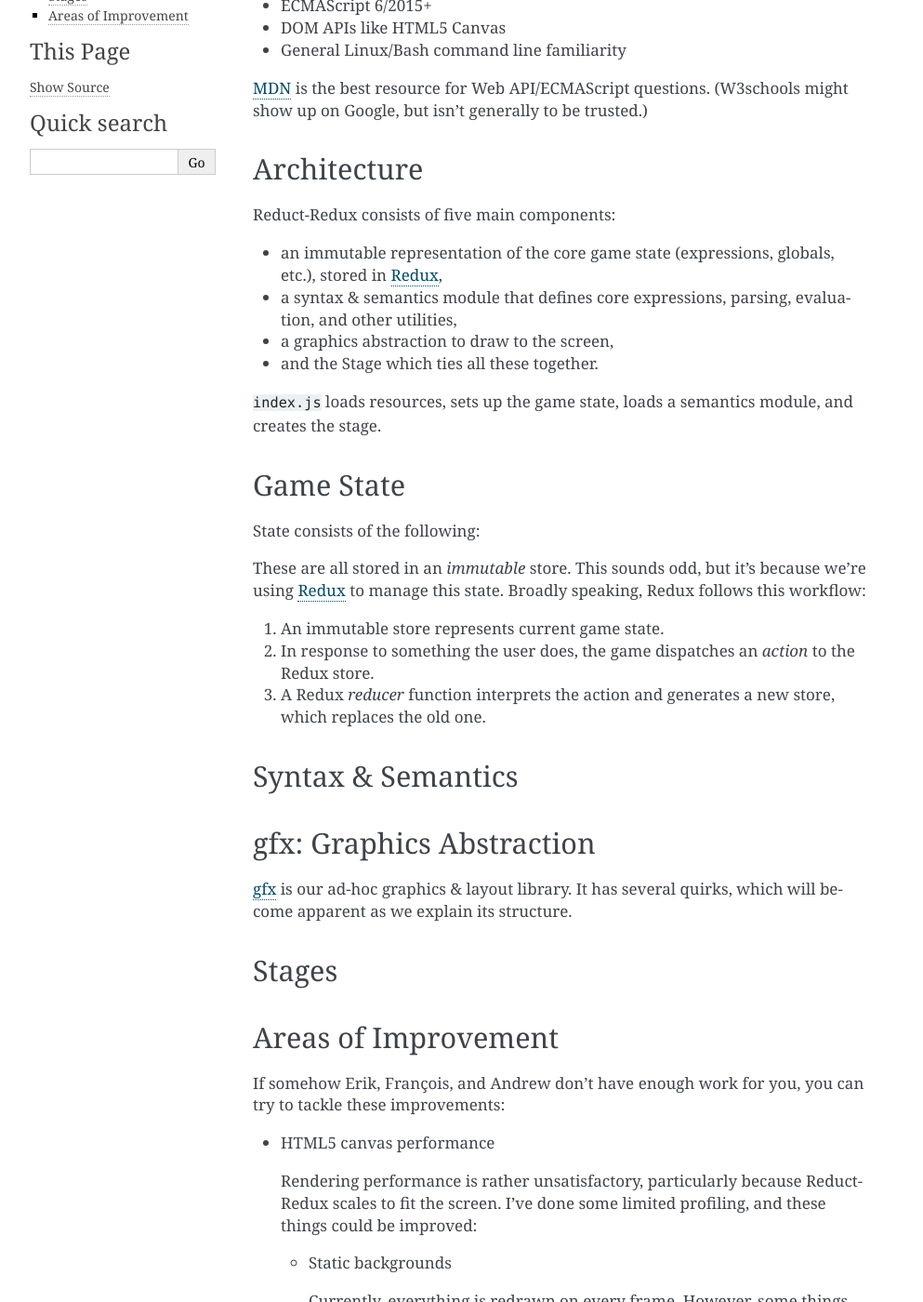
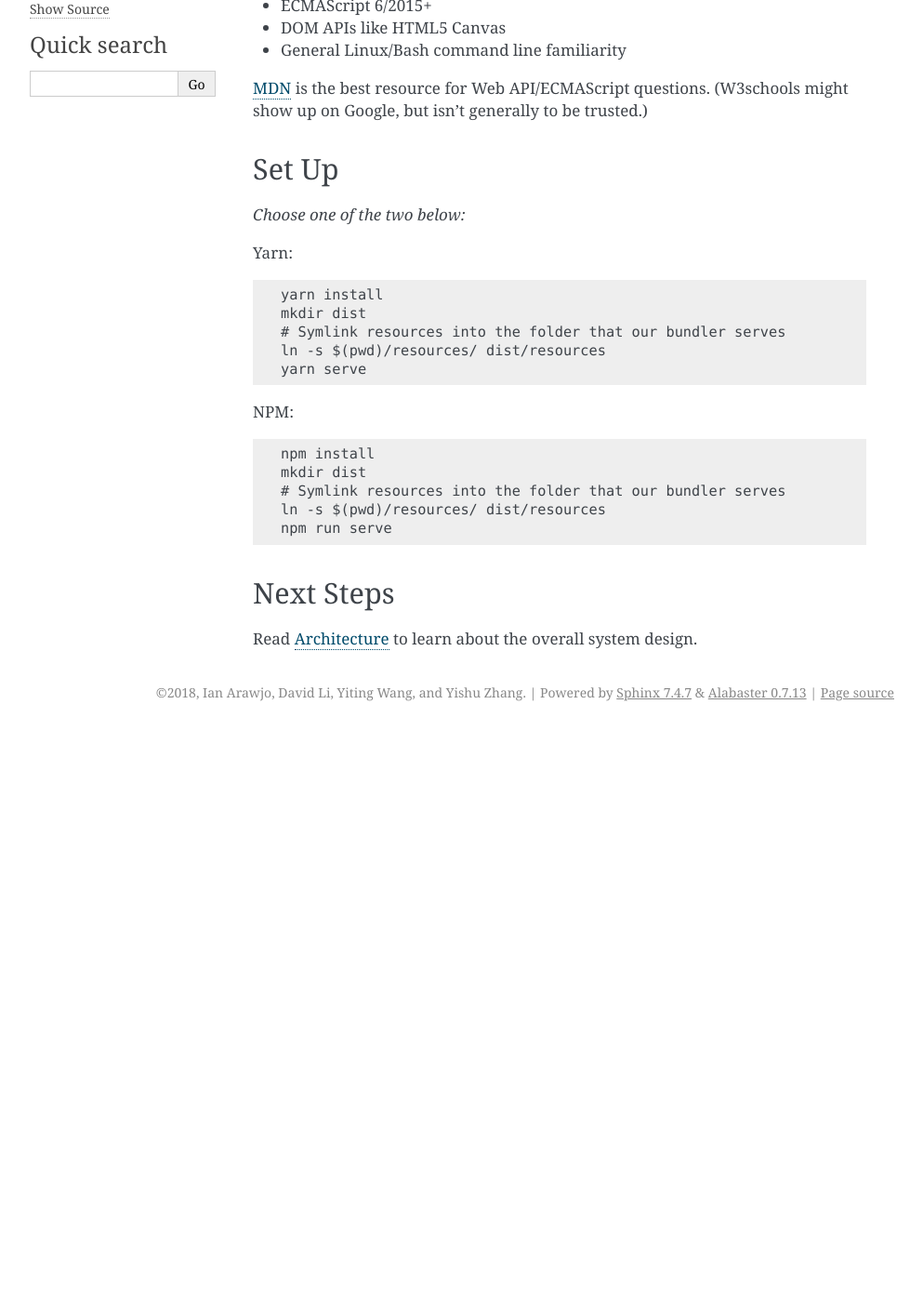
Before and after one commit to lidavidm/reduct-redux, a Sphinx documentation site: the page built from docs/starthere.rst, in a window 1280 px wide and 1400 px high, scrolled down 214 px. Shown: the whole window at 93% size, without its empty margins (148-1141 px from the left). Built offline with Sphinx 7.4.7, drawn with Linux system fonts in a browser that asks for light colours; after the commit the page ends 998 px from its top, so only the background shows below that; some of the changed text lies outside the part shown.

Commit message:
Reorganize docs

```diff
--- a/docs/index.rst
+++ b/docs/index.rst
@@ -10,9 +10,9 @@ Welcome to reduct-redux's documentation!
    :maxdepth: 2
 
    starthere
+   architecture
    resources
-   gfx
-   gfx/animate
+   modules/index
 
 Indices and tables
 ==================
--- a/docs/starthere.rst
+++ b/docs/starthere.rst
@@ -15,72 +15,31 @@ You should be comfortable with the following:
 MDN_ is the best resource for Web API/ECMAScript questions. (W3schools
 might show up on Google, but isn't generally to be trusted.)
 
-Architecture
-============
+Set Up
+======
 
-Reduct-Redux consists of five main components:
+*Choose one of the two below:*
 
-- an immutable representation of the core game state (expressions,
-  globals, etc.), stored in Redux_,
-- a syntax & semantics module that defines core expressions, parsing,
-  evaluation, and other utilities,
-- a graphics abstraction to draw to the screen,
-- and the Stage which ties all these together.
+Yarn::
 
-``index.js`` loads resources, sets up the game state, loads a
-semantics module, and creates the stage.
+  yarn install
+  mkdir dist
+  # Symlink resources into the folder that our bundler serves
+  ln -s $(pwd)/resources/ dist/resources
+  yarn serve
 
-Game State
+NPM::
+
+  npm install
+  mkdir dist
+  # Symlink resources into the folder that our bundler serves
+  ln -s $(pwd)/resources/ dist/resources
+  npm run serve
+
+
+Next Steps
 ==========
 
-State consists of the following:
-
-These are all stored in an *immutable* store. This sounds odd, but
-it's because we're using Redux_ to manage this state. Broadly
-speaking, Redux follows this workflow:
-
-1. An immutable store represents current game state.
-2. In response to something the user does, the game dispatches an
-   *action* to the Redux store.
-3. A Redux *reducer* function interprets the action and generates a
-   new store, which replaces the old one.
-
-Syntax & Semantics
-==================
-
-gfx: Graphics Abstraction
-=========================
-
-:doc:`gfx` is our ad-hoc graphics & layout library. It has several
-quirks, which will become apparent as we explain its structure.
-
-Stages
-======
-
-Areas of Improvement
-====================
-
-If somehow Erik, François, and Andrew don't have enough work for you,
-you can try to tackle these improvements:
-
-- HTML5 canvas performance
-
-  Rendering performance is rather unsatisfactory, particularly because
-  Reduct-Redux scales to fit the screen. I've done some limited
-  profiling, and these things could be improved:
-
-  - Static backgrounds
-
-    Currently, everything is redrawn on every frame. However, some
-    things rarely change, like the goal, toolbox, background, and so
-    on. They could be drawn to a separate canvas or done in HTML, and
-    layered under the main canvas. They would need to be re-rendered
-    in some cases, like when the window is resized.
-
-- Animation & tweening system conveniences
-- More flexible semantics
-- Stage refactoring
-- Mobile support
+Read :doc:`architecture` to learn about the overall system design.
 
 .. _MDN: https://developer.mozilla.org/en-US/docs/Web
-.. _Redux: https://redux.js.org/
```
Also changed, not shown: docs/architecture.rst (added, +70 -0 lines), docs/modules/index.rst (added, +9 -0 lines), docs/modules/gfx.rst (renamed from docs/gfx.rst), docs/modules/gfx/animate.rst (renamed from docs/gfx/animate.rst).
